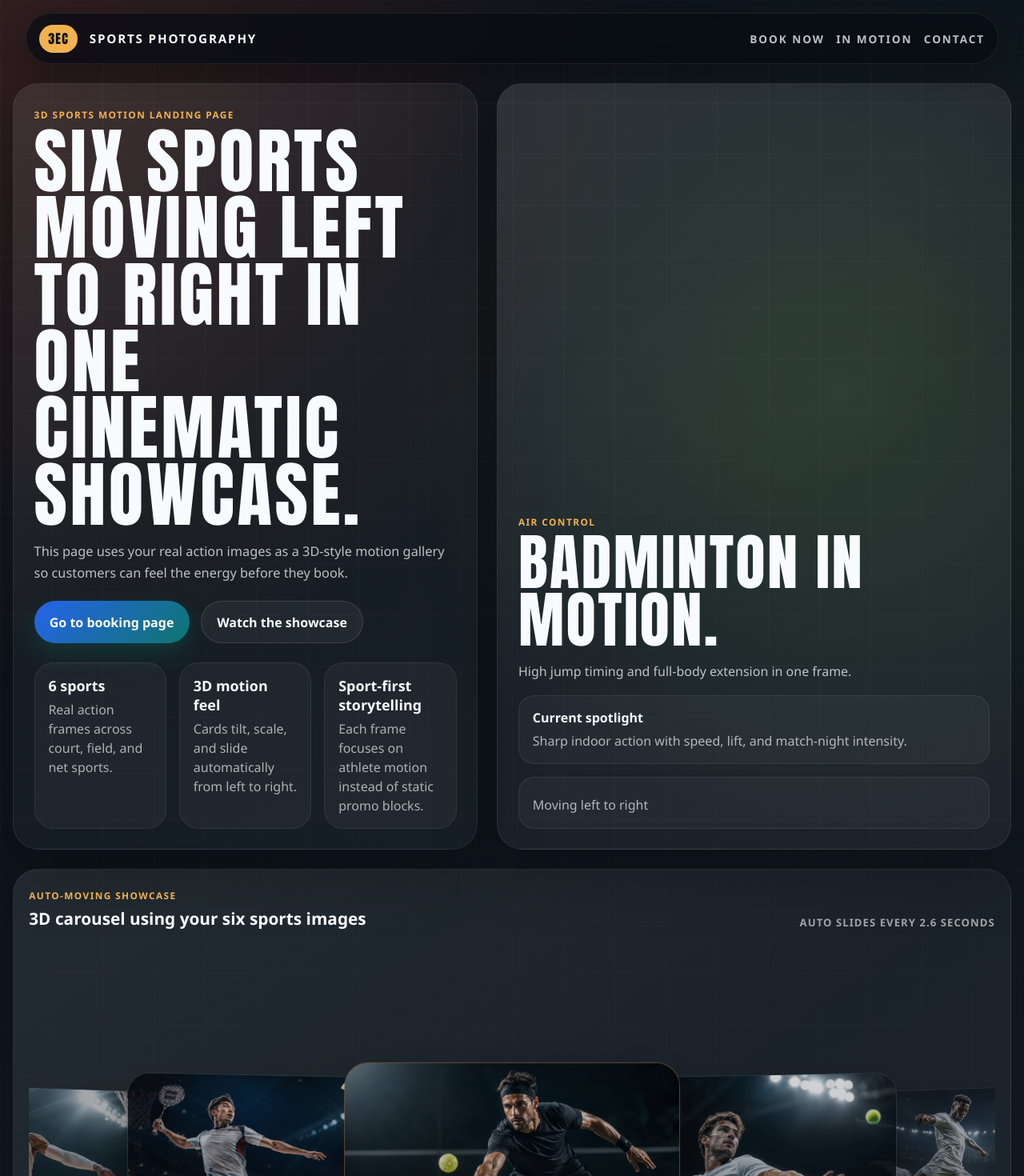
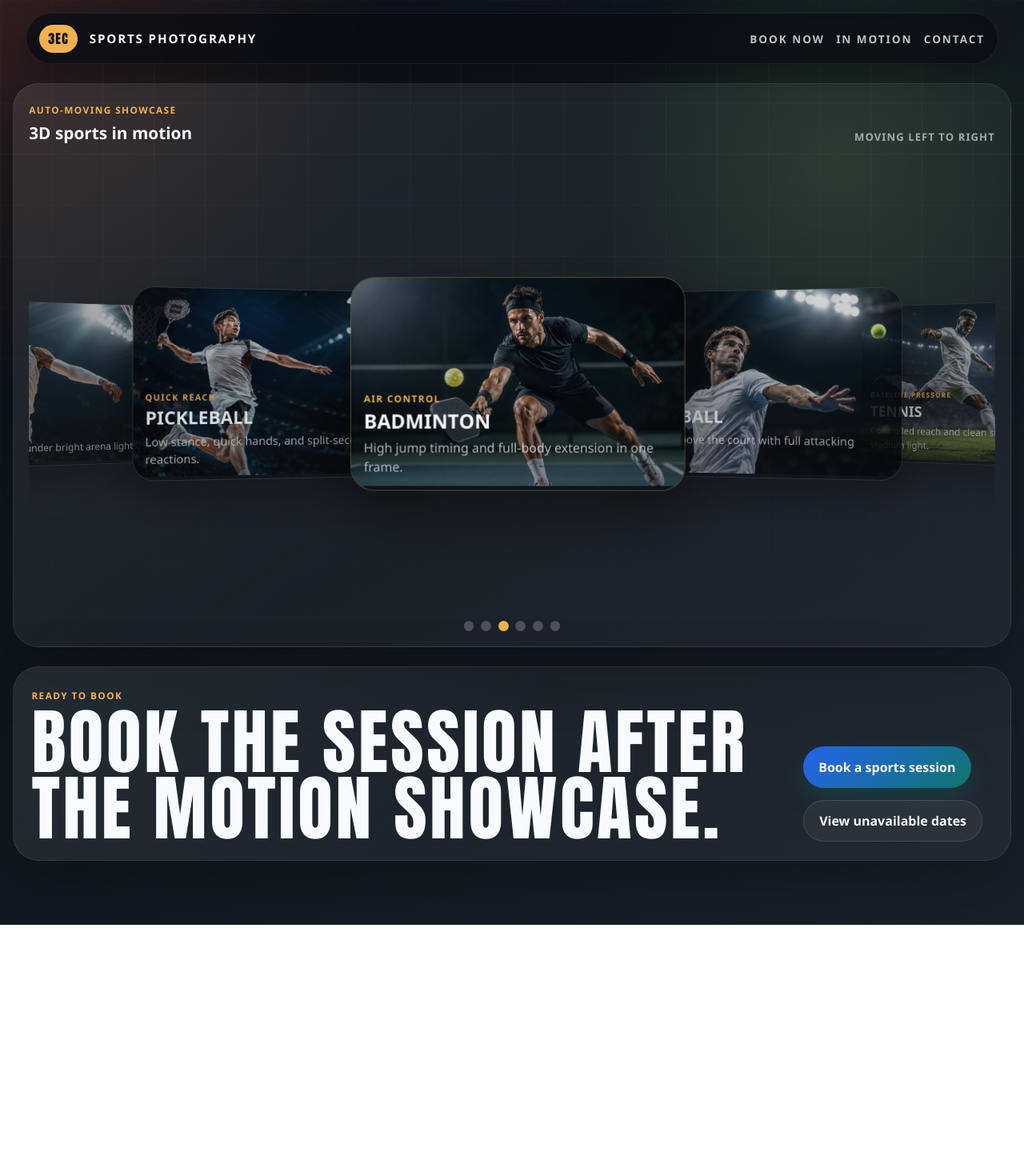
Before and after one commit to yyuseki15-ux/3EC-Photography-Website, a Next.js app: page /sports in a window 1280 px wide. Shown: the top 1470 px of the page at 80% size. After the commit the page ends 1156 px from the top, so only its background shows below. Built offline with nearby package versions, Linux system fonts and the light colour scheme.

Commit message:
Simplify sports showcase page

```diff
--- a/src/app/globals.css
+++ b/src/app/globals.css
@@ -1205,62 +1205,8 @@ textarea {
   margin-top: 1.5rem;
 }
 
-.sports-motion-hero {
-  align-items: stretch;
-}
-
-.sports-motion-summary {
-  display: grid;
-  align-content: end;
-  padding: 1.6rem;
-  border: 1px solid rgba(255, 255, 255, 0.08);
-  border-radius: 32px;
-  background:
-    linear-gradient(145deg, rgba(255, 255, 255, 0.08), transparent 58%),
-    rgba(255, 255, 255, 0.05);
-  box-shadow: 0 24px 80px rgba(0, 0, 0, 0.28);
-}
-
-.sports-motion-summary h2 {
-  margin: 0.45rem 0 0;
-  color: #f8fbfd;
-  font-family: Impact, Haettenschweiler, "Arial Narrow Bold", sans-serif;
-  font-size: clamp(2.8rem, 6vw, 4.8rem);
-  line-height: 0.94;
-  letter-spacing: 0.03em;
-  text-transform: uppercase;
-}
-
-.sports-motion-summary p {
-  margin: 0.9rem 0 0;
-  color: rgba(239, 245, 248, 0.76);
-  line-height: 1.7;
-}
-
-.sports-motion-summary-copy,
-.sports-motion-direction {
-  margin-top: 1rem;
-  padding: 1rem 1.05rem;
-  border: 1px solid rgba(255, 255, 255, 0.08);
-  border-radius: 20px;
-  background: rgba(255, 255, 255, 0.04);
-}
-
-.sports-motion-summary-copy strong {
-  display: block;
-  color: #f8fbfd;
-}
-
-.sports-motion-summary-copy span,
-.sports-motion-direction span {
-  display: block;
-  margin-top: 0.35rem;
-  color: rgba(239, 245, 248, 0.7);
-  line-height: 1.55;
-}
-
 .sports-motion-carousel-section {
-  margin-top: 1.5rem;
+  margin-top: 0;
   padding: 1.2rem;
   border: 1px solid rgba(255, 255, 255, 0.08);
   border-radius: 32px;
@@ -1369,10 +1315,6 @@ textarea {
   background: var(--sport-gold);
 }
 
-.sports-motion-editorial {
-  grid-template-columns: repeat(3, minmax(0, 1fr));
-}
-
 .sports-landing-selector {
   padding: 1.15rem;
 }
--- a/src/app/sports/page.tsx
+++ b/src/app/sports/page.tsx
@@ -66,7 +66,6 @@ const motionSlides: SportsMotionSlide[] = [
 export default function SportsLandingPage() {
   const [activeIndex, setActiveIndex] = useState(0);
   const [movingForward, setMovingForward] = useState(true);
-  const activeSlide = motionSlides[activeIndex];
 
   useEffect(() => {
     const interval = window.setInterval(() => {
@@ -110,61 +109,15 @@ export default function SportsLandingPage() {
       </header>
 
       <div className="page-shell sports-landing-shell">
-        <section className="sports-landing-hero sports-motion-hero">
-          <div className="sports-landing-copy">
-            <span className="sports-strip-label">3D Sports Motion Landing Page</span>
-            <h1>Six sports moving left to right in one cinematic showcase.</h1>
-            <p>
-              This page uses your real action images as a 3D-style motion gallery so customers
-              can feel the energy before they book.
-            </p>
-
-            <div className="sports-landing-actions">
-              <Link href="/" className="sports-landing-primary">
-                Go to booking page
-              </Link>
-              <a href="#motion-carousel" className="sports-landing-secondary">
-                Watch the showcase
-              </a>
-            </div>
-
-            <div className="sports-landing-metrics">
-              <div>
-                <strong>6 sports</strong>
-                <span>Real action frames across court, field, and net sports.</span>
-              </div>
-              <div>
-                <strong>3D motion feel</strong>
-                <span>Cards tilt, scale, and slide automatically from left to right.</span>
-              </div>
-              <div>
-                <strong>Sport-first storytelling</strong>
-                <span>Each frame focuses on athlete motion instead of static promo blocks.</span>
-              </div>
-            </div>
-          </div>
-
-          <div className="sports-motion-summary">
-            <span className="sports-strip-label">{activeSlide.accent}</span>
-            <h2>{activeSlide.name} in motion.</h2>
-            <p>{activeSlide.motion}</p>
-            <div className="sports-motion-summary-copy">
-              <strong>Current spotlight</strong>
-              <span>{activeSlide.description}</span>
-            </div>
-            <div className="sports-motion-direction">
-              <span>{movingForward ? "Moving left to right" : "Moving right to left"}</span>
-            </div>
-          </div>
-        </section>
-
         <section className="sports-motion-carousel-section" id="motion-carousel">
           <div className="sports-selector-head">
             <div>
               <span className="sports-strip-label">Auto-moving showcase</span>
-              <strong>3D carousel using your six sports images</strong>
+              <strong>3D sports in motion</strong>
             </div>
-            <span className="sports-selector-note">Auto slides every 2.6 seconds</span>
+            <span className="sports-selector-note">
+              {movingForward ? "Moving left to right" : "Moving right to left"}
+            </span>
           </div>
 
           <div className="sports-motion-carousel">
@@ -224,24 +177,10 @@ export default function SportsLandingPage() {
           </div>
         </section>
 
-        <section className="sports-landing-editorial sports-motion-editorial">
-          {motionSlides.map((slide) => (
-            <article key={slide.name}>
-              <span className="sports-strip-label">{slide.name}</span>
-              <strong>{slide.accent}</strong>
-              <p>{slide.description}</p>
-            </article>
-          ))}
-        </section>
-
         <section className="sports-closing-card" id="sports-closing">
           <div>
             <span className="sports-strip-label">Ready to book</span>
-            <h2>Use the motion showcase, then send them straight to the calendar.</h2>
-            <p>
-              Keep this as the style-first landing page for customers who want to see the
-              action before they reserve a session.
-            </p>
+            <h2>Book the session after the motion showcase.</h2>
           </div>
           <div className="sports-landing-actions">
             <Link href="/" className="sports-landing-primary">
```
